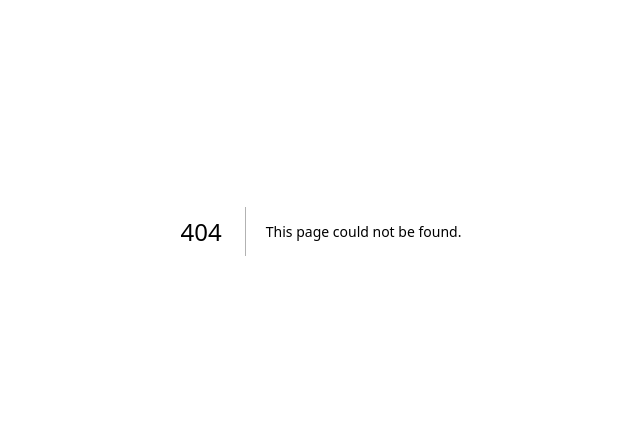
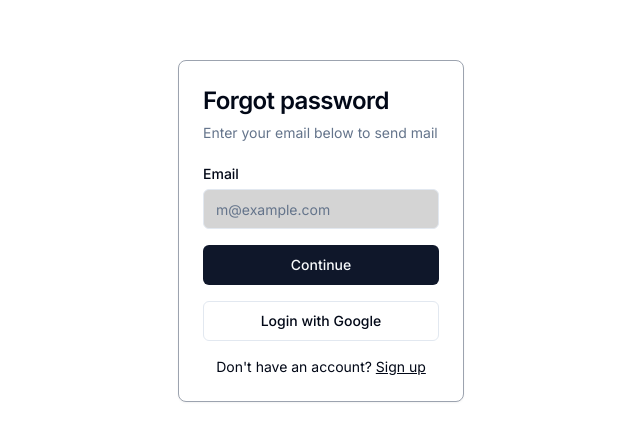
Before and after one commit to Coder-SagarThakare/Template-nextJs, a Next.js app: page /forgot-password in a window 1280 px wide. Before the commit this address had no page. Shown: the part 169-610 px from the top of the page, without its empty margins (319-959 px from the left). Built offline with nearby package versions, Linux system fonts and the light colour scheme.

Commit message:
forgot password ui added

```diff
--- /dev/null
+++ b/src/app/forgot-password/page.tsx
@@ -0,0 +1,57 @@
+import React from "react";
+import Link from "next/link";
+
+import { Button } from "@/components/ui/button";
+import {
+  Card,
+  CardContent,
+  CardDescription,
+  CardHeader,
+  CardTitle,
+} from "@/components/ui/card";
+import { Input } from "@/components/ui/input";
+import { Label } from "@/components/ui/label";
+
+function ForgotPassword() {
+  return (
+    <div className="h-screen w-screen flex items-center">
+      <Card className="mx-auto max-w-sm border-gray-400">
+        <CardHeader>
+          <CardTitle className="text-2xl">Forgot password</CardTitle>
+          <CardDescription>
+            Enter your email below to send mail
+          </CardDescription>
+        </CardHeader>
+        <CardContent>
+          <div className="grid gap-4">
+            <div className="grid gap-2">
+              <Label htmlFor="email">Email</Label>
+              <Input
+                id="email"
+                type="email"
+                placeholder="m@example.com"
+                required
+                className="bg-neutral-300"
+              />
+            </div>
+
+            <Button type="submit" className="w-full">
+              Continue
+            </Button>
+            <Button variant="outline" className="w-full">
+              Login with Google
+            </Button>
+          </div>
+          <div className="mt-4 text-center text-sm">
+            Don&apos;t have an account?{" "}
+            <Link href="#" className="underline">
+              Sign up
+            </Link>
+          </div>
+        </CardContent>
+      </Card>
+    </div>
+  );
+}
+
+export default ForgotPassword;
--- a/src/app/page.tsx
+++ b/src/app/page.tsx
@@ -1,16 +1,10 @@
-// import { LoginForm } from "@/(components)/login";
 import Header from "@/components/header";
-import { PaginationDemo } from "@/components/pagination";
-// import { SignupForm } from "@/app/signup/signup";
 import Tables from "@/components/table";
-import { Pagination } from "@/components/ui/pagination";
-// import { SignupForm } from "./signup/page";
 export default function Home() {
   return (
     <div className="p-5">
       <Header />
       <Tables />
-
     </div>
   );
 }
--- a/src/components/Dialog.tsx
+++ b/src/components/Dialog.tsx
@@ -48,7 +48,6 @@
       return;
     }
     if(newObj.empId!== "" && newObj.description!=="" && newObj.payment!==""&& newObj.taskStatus!==""){
-      // data.push(newObj);
       setData((prev)=>[...prev,newObj]);
       setIsOpen(false);
     }
--- a/src/components/Dropdown.tsx
+++ b/src/components/Dropdown.tsx
@@ -48,6 +48,8 @@
 
   const handleDeleteRow = () => {
     data.splice(ind, 1);
+    console.log(data);
+
     // set updated array after splice data
     setData([...data]);
   };
```
Also changed, not shown: src/components/table.tsx (+2 -6 lines).
